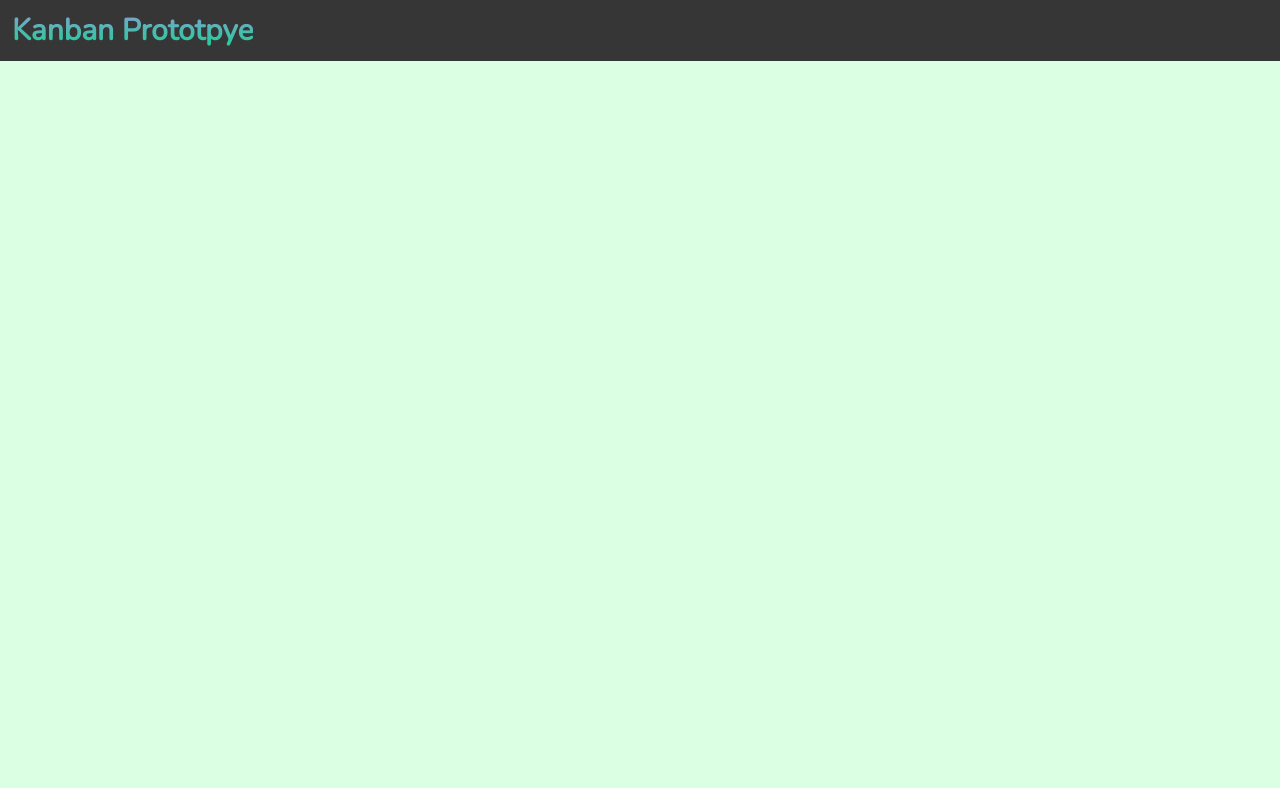
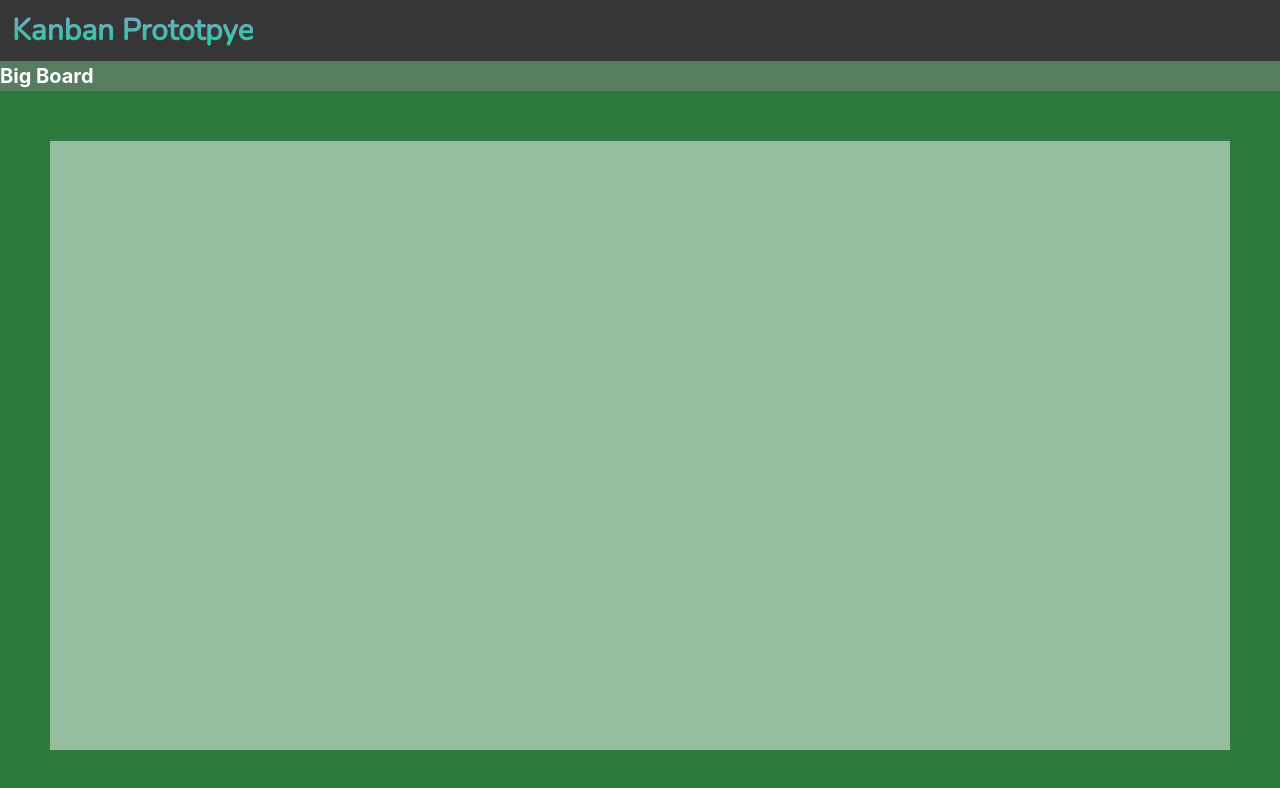
Before and after one commit to Peanut-json/KanBanDesignIdea, an Angular app: page / in a window 1280 px wide. Shown: the top 788 px of the page. Built offline with nearby package versions, Linux system fonts and the light colour scheme.

Commit message:
working with SCSS and HTML creating board

```diff
--- a/main-styles.scss
+++ b/main-styles.scss
@@ -20,7 +20,7 @@ html, body {
 }
 
 html {
-    background-color:adjust-hue($color: #d5ffdfdf, $degrees: 0);
+    background-color:adjust-hue($color: #0f6824df, $degrees: 0);
     background-size: cover;
 
     overflow-y: auto !important;
--- a/src/app/Pages/main-view/main-view.component.html
+++ b/src/app/Pages/main-view/main-view.component.html
@@ -1,9 +1,35 @@
+<!--Ttitle and main navbar UI -->
 <div class="root">
 <div class="navbar has-background-grey-darker">
-  <div class="navbar-brand">
+    <div class="navbar-brand">
     <div class="navbar-item">
         <h1 class="app-name text-color">Kanban Prototpye</h1>
     </div>
   </div>
 </div>
+
+    <!-- Board for Kan ban -->
+    <div class="board">
+
+    <div class="board-bar">
+
+     <p class="board-name">Big Board</p>
+
+    </div>
+
+    <!--* creating the coloumns for the KanBan board-->
+    <div class="board-wrapper">
+
+      <div class="board-columns">
+
+        <div class="board-column ">
+
+
+        </div>
+      </div>
+    </div>
+
+    </div>
+<!--* when creating anythig inside of HTML remeber of have it always within the main root DIV,-->
+<!--*since this will cause the HTML to not exsist. -->
 </div>
--- a/src/app/Pages/main-view/main-view.component.scss
+++ b/src/app/Pages/main-view/main-view.component.scss
@@ -3,16 +3,75 @@
     flex-direction: column;
     height: 100%;
 }
-
+// the Root display options that give direction into how the
+// app name Styles
 .app-name {
     font-size: 30px;
     font-weight: bold;
     font-family: Nunito , sans-serif;
 }
 
-.text-color{
-     background: -webkit-linear-gradient(#909bd6, #0bd88d);
+//text colour styles for gradient and font
+.text-color {
+     background: -webkit-linear-gradient(#909bd6, #0bd88d); //* this is using both bulma webkits and regular
+                                                                //* SCSS in creating a gradient in the text given
      -webkit-background-clip: text;
      -webkit-text-fill-color: transparent;
 
 }
+
+//*  Board styles , this is a collection od board styles that are wrapped within the board class
+
+.board {
+    display: flex;
+    flex-direction: column;
+    flex-grow: 1;
+
+    min-height: 0;
+    min-width: 0;
+
+// board bar colour and transparency
+.board-bar {
+    background: rgba(grey , 0.5);
+    padding: 8px, 15px;
+}
+
+// board name Front and weight
+.board-name {
+    font-size: 20px;
+    font-weight:bold;
+    color: white;
+}
+
+//* creating styles for board-column and wrapper
+.board-wrapper{
+    display: flex;
+    flex-grow: 1;
+    overflow-x: auto;
+
+
+    .board-columns {
+        display: flex;
+        flex-grow: 1;
+
+        .board-column {
+
+            display: flex;
+            flex-direction: column;
+            flex-grow: 1;
+            flex-basis: 0; // this is to force columns to all the same size reguardless of content used inside of them
+
+            background: rgba(white , 0.5);
+
+            min-width: 300px;
+            margin: 50px;
+            padding: 25px;
+
+
+        }
+    }
+}
+
+
+
+}
--- a/src/app/app-routing.module.ts
+++ b/src/app/app-routing.module.ts
@@ -2,7 +2,8 @@ import { Component, NgModule } from '@angular/core';
 import { RouterModule, Routes } from '@angular/router';
 import { MainViewComponent } from './Pages/main-view/main-view.component';
 
-const routes: Routes = [
+const routes: Routes = [  // * using routing again to path to diffrent parts of the application,
+                         //  * using pathing to the SPECIFIC area and then have it linked to the Component of choice.
 {
   path: '' ,
 
```
